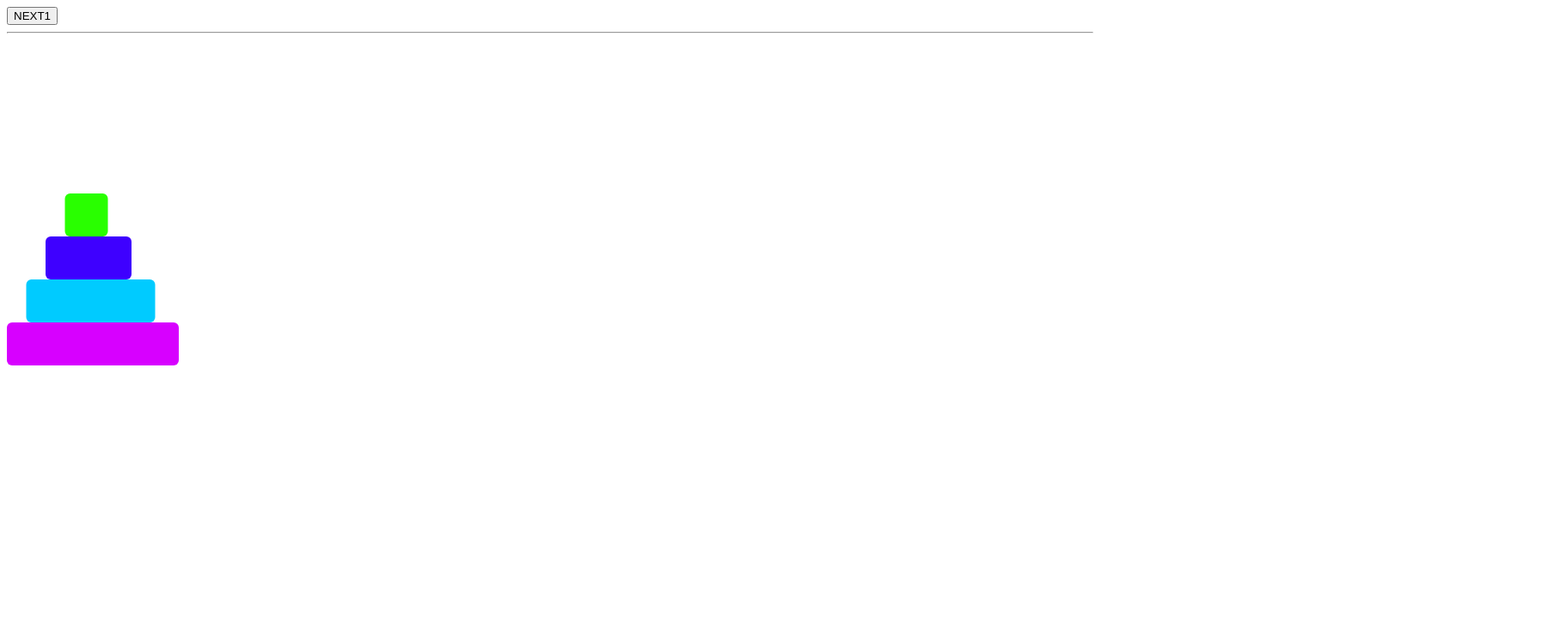
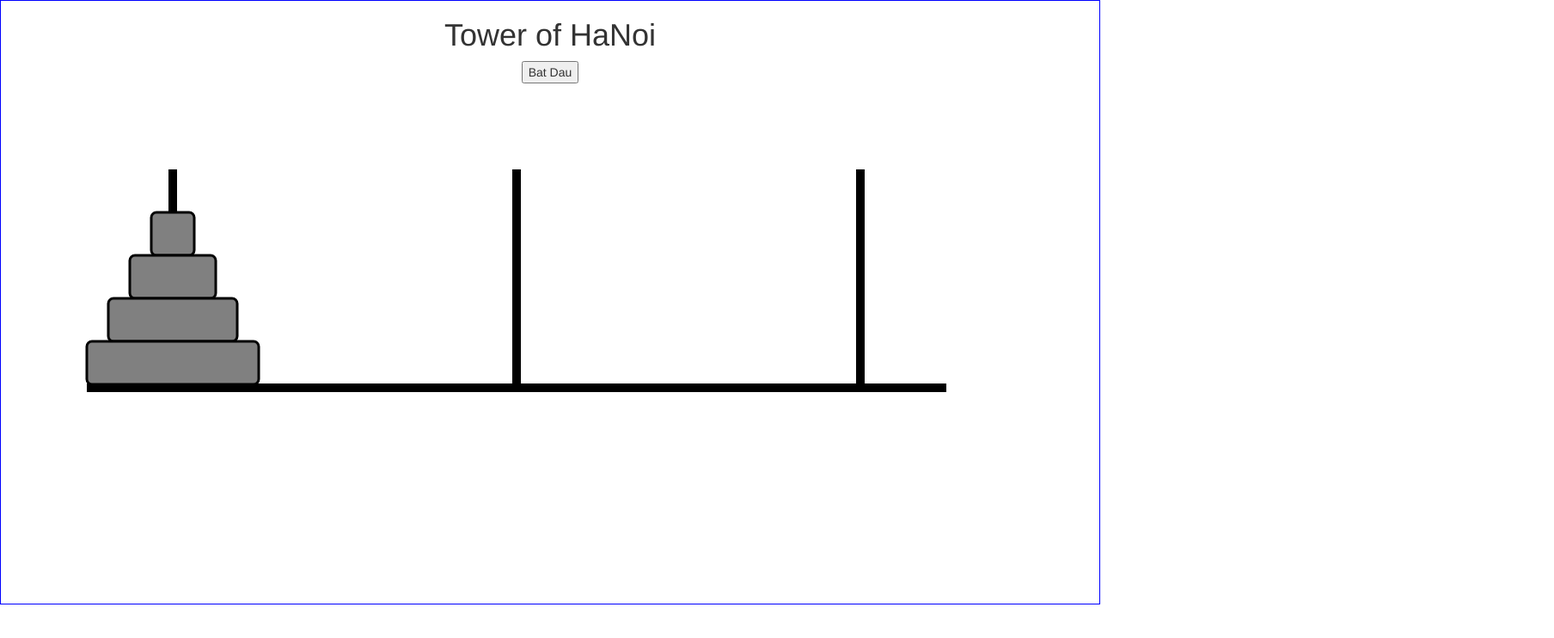
Before and after one commit to manhlinhhumg1985/Tower_of_hanoi, a plain HTML site: page index.html in a window 1280 px wide. Shown: the whole page at 86% size, 1808 px wide, since content can reach past the window. Drawn offline with nearby package versions, Linux system fonts and the light colour scheme.

Commit message:
Draw_pipe

```diff
--- a/index.html
+++ b/index.html
@@ -4,17 +4,26 @@
     <meta charset="UTF-8">
     <script src="https://ajax.googleapis.com/ajax/libs/jquery/3.2.1/jquery.min.js"></script>
     <script src="https://code.jquery.com/jquery-3.2.1.min.js"></script>
+    <link rel="stylesheet" href="https://maxcdn.bootstrapcdn.com/bootstrap/3.3.7/css/bootstrap.min.css">
     <script src="d3/d3.js" type="text/JavaScript"></script>
     <title>Title</title>
+    <style>
+        .frame{
+            border: 1px solid blue;
+        }
+    </style>
 </head>
-<body>
-<button onclick="next1()">
-    NEXT1
-</button>
-<hr>
-<div></div>
-<div class="container" style="padding-top: 8rem;">
+<body class="frame">
+
+<div>
+    <h1 class="text-center">Tower of HaNoi</h1>
+    <div class="text-center">
+
+        <button onclick="next1()">Bat Dau</button>
+    </div>
+
 </div>
+
 <script>
 
     class Disk {
@@ -37,11 +46,12 @@
             return {name: this.name, disks: this.disk}
         }
     }
-    let n=4;
+
+    let n = 4;
     //Tao so luowng dia
-    let arr_disk =[]
-    for(let i=1;i<=n; i++){
-        arr_disk.push("disk" +i);
+    let arr_disk = []
+    for (let i = 1; i <= n; i++) {
+        arr_disk.push("disk" + i);
     }
     let nameTowers = ['TowerA', 'TowerB', 'TowerC']
     let nameDisk2 = [];
@@ -89,7 +99,7 @@
     }
     //lay tong so dia hay chieu cua cac dia
     let get_height = (tower) => {
-        for (i = 1; i <= 3; i++) {
+        for (let i = 1; i <= 3; i++) {
             if (tower1.name === tower) {
                 return tower1.disks.length;
             }
@@ -99,7 +109,6 @@
             else return tower3.disks.length;
         }
     };
-
     //lay ten coc
     let get_name = (tower) => {
         for (let i = 1; i <= 3; i++) {
@@ -120,8 +129,38 @@
         temp2.unshift(name);
     }
 
-    const div = d3.select("body").append("div");
-    const svg = div.append("svg").attr("width", 1800).attr("height", 500);
+    const div = d3.select("body").append("div")
+    const svg = div.append("svg").attr("width", 1200).attr("height", 600)
+    //hàm vẽ cọc
+    let draw_pipe = (x1, y1, x2, y2) => {
+        const line = svg
+            .append("line")
+            .attr("x1", x1)
+            .attr("y1", y1)
+            .attr("x2", x2)
+            .attr("y2", y2)
+            .attr("stroke-width", 10)
+            .attr("stroke", "black");
+    }
+    draw_pipe(100 + (n * 50) / 2, 100, 100 + (n * 50) / 2, n * 50 + 150);
+    draw_pipe(500 + (n * 50) / 2, 100, 500 + (n * 50) / 2, n * 50 + 150);
+    draw_pipe(900 + (n * 50) / 2, 100, 900 + (n * 50) / 2, n * 50 + 150);
+    //Hàm vẽ đế cọc
+    let draw_bottom = (x1, y1, x2, y2) => {
+        const line = svg
+            .append("line")
+            .attr("x1", x1)
+            .attr("y1", y1)
+            .attr("x2", x2)
+            .attr("y2", y2)
+            .attr("stroke-width", 10)
+            .attr("stroke", "black")
+    }
+    let x1_ = 100 + (n * 50) / 2
+    let y1_ = n * 50 + 154
+    //draw_bottom(x1_ - x1_ / 2, y1_, x1_ + x1_ / 2, n * 50 + 155)
+    draw_bottom(100, y1_,100+800+n*50, y1_)
+    //Hàm vẽ đĩa trên cọc ban đầu
     let draw = (sum_disk) => {
         for (let i = 1; i <= sum_disk; i++) {
             let obj = {
@@ -135,40 +174,27 @@
                 .append("rect")
                 .attr("width", i * 50)
                 .attr("height", 50)
-                .attr("x", (n - i)*180/(2*sum_disk))
-                .attr("y", i * 50)
-                .attr("rx",6)
-                .attr("ry",6)
-                .attr("fill", "red")
+                .attr("x", (n - i) * 25 + 100)
+                .attr("y", i * 50 + 100)
+                .attr("rx", 6)
+                .attr("ry", 6)
+                .attr("stroke-width", 3)
+                .attr("stroke", "black")
+                .attr("fill", "grey")
                 .classed("disk" + i, true)
                 .classed("color", true);
 
             obj.name_disk = "disk" + i;
             obj.x_ = 0;
             obj.y_ = i * 50;
-            obj.height = i * 50;
+            obj.height = i * 50+70;
             disk_obj.push(obj)
         }
-        d3.selectAll(".color").style("fill", function () {
-            return "hsl(" + Math.random() * 360 + ",100%,50%)";
-        });
+//        d3.selectAll(".color").style("fill", function () {
+//            return "hsl(" + Math.random() * 360 + ",100%,50%)";
+//        });
     }
     draw(n);
-    let draw_pipe = (x1, y1, x2, y2) => {
-
-        const circle = svg
-            .append("line")
-            .attr("x1", x1)
-            .attr("y1", y1)
-            .attr("x2", x2)
-            .attr("y2", y2)
-            .attr("stroke-width", 2)
-            .attr("stroke", "black");
-    }
-//    draw_pipe(92, 20, 92, 250);
-//    draw_pipe(492, 20, 492, 250);
-//    draw_pipe(892, 20, 892, 250);
-
     //lay toa do cua disk duoc chon
     let get_x = (name) => {
         for (let i = 0; i < disk_obj.length; i++) {
@@ -199,32 +225,22 @@
             }
         }
     }
-    let set_y = (name, dis) => {
-        for (let i = 0; i < disk_obj.length; i++) {
-            if (name === disk_obj[i].name_disk) {
-                disk_obj[i].y_ += dis;
-            }
-        }
-    }
-
     //document.write(get_distance(data[0][1],data[0][2]))
     //document.write(get_height(data[0][2]))
     const next1 = () => {
         for (let i = 0; i < data.length; i++) {
-            let x = get_distance(data[i][1], data[i][2])
-            let begin_y = get_y(data[i][0])
-            console.log("toa do y:", begin_y)//ok
-            let count_disk = get_height(data[i][2])
-            let new_y = n*50 - (count_disk * 50) - begin_y;
+            let x = get_distance(data[i][1], data[i][2])     //Khoang cach dich chuyen giua cac coc
+            let begin_y = get_y(data[i][0])                  //lay toa do hien thoi cua dia duoc chon
+            console.log("toa do y:", begin_y)                 //ok
+            let count_disk = get_height(data[i][2])             //Dem so luong dia cua coc đích
+            let new_y = n * 50 - (count_disk * 50) - begin_y;     // Tọa độ y của đĩa được chọn với 50 là chiều cao của mỗi đĩa
             console.log("gia tri toa do:", new_y)
-            //cap nhap lai so dia cua moi coc
-            update_disk(data[i][0], data[i][1], data[i][2])
+            update_disk(data[i][0], data[i][1], data[i][2])        //cap nhap lai so dia cua moi coc
             console.log("so dia cua tung coc:", tower1.disks.length, tower2.disks.length, tower3.disks.length)
-            //gan do cao cua moi dia di len khoi coc
-            let begin = get_x(data[i][0]);
+            let begin = get_x(data[i][0]);                      //lay toa do x cua dia hien tai
             let hoz = begin + x;
-            let height = get_docao(data[i][0])
-            //tinh tung do y;
+            let height = get_docao(data[i][0])      //gan do cao cua moi dia di len khoi coc
+
             d3.selectAll('.' + data[i][0])
                 .transition()
                 .delay(i * 3000)
@@ -234,8 +250,8 @@
                 .attr("transform", 'translate(' + hoz + ',' + height + ')')
                 .transition()
                 .attr('transform', 'translate(' + hoz + ',' + new_y + ')')
-            set_x(data[i][0], x)
-            // set_y(data[i][0], new_y);
+
+            set_x(data[i][0], x)                            //cap nhat toa độ x cho đĩa
         }
     }
 </script>
```
